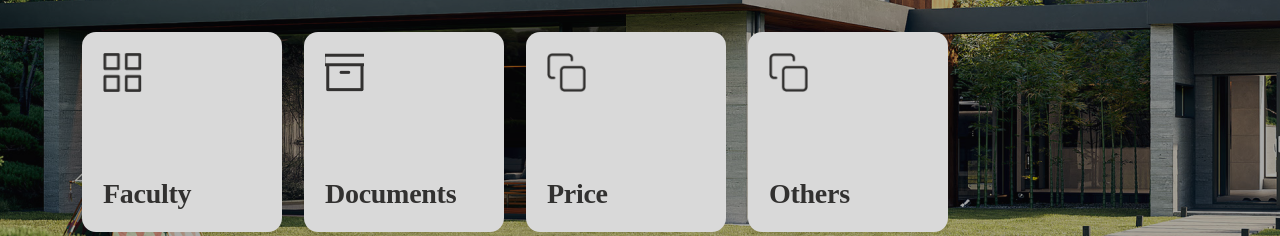
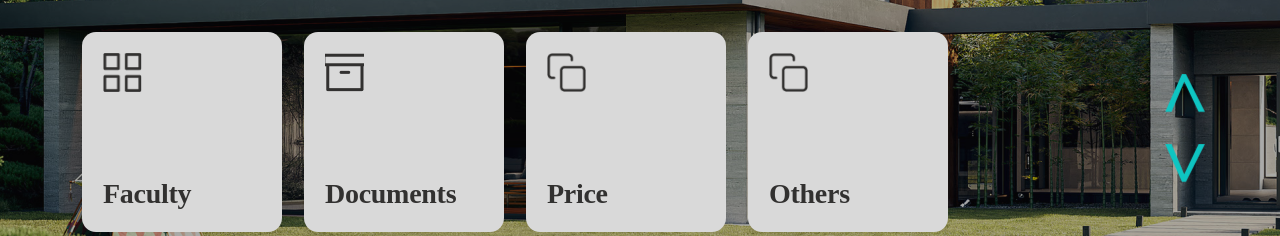
Before and after one commit to Iskender-crypto/front-end-studyInOsh, a Vue app: page /univer in a window 1280 px wide. Shown: the part 507-743 px from the top of the page. Built offline with nearby package versions, Linux system fonts and the light colour scheme; a web font is replaced by a local one.

Commit message:
Bayel added scroll top-bottom

```diff
--- a/src/pages/univer.vue
+++ b/src/pages/univer.vue
@@ -1,6 +1,6 @@
 <template>
   <link rel="stylesheet" href="../assets/font/Gilroy/stylesheet.css" />
-  <div class="scroll__snap">
+
   <header class="header">
     <div class="container">
       <Nav></Nav>
@@ -28,19 +28,11 @@
             <p class="bg__block__title">Documents</p>
           </div>
           <div class="bg__block">
-              <img
-                src="../assets/img/price.png"
-                alt=""
-                class="bg__block__img"
-              />
+            <img src="../assets/img/price.png" alt="" class="bg__block__img" />
             <p class="bg__block__title">Price</p>
           </div>
           <div class="bg__block">
-              <img
-                src="../assets/img/others.png"
-                alt=""
-                class="bg__block__img"
-              />
+            <img src="../assets/img/others.png" alt="" class="bg__block__img" />
             <p class="bg__block__title">Others</p>
           </div>
         </div>
@@ -260,8 +252,8 @@
               <div>
                 <h3 class="others__title">Nutrition</h3>
                 <p class="others__description">
-                    Christian Bale (born 1974) is an English actor. Known for
-                    his versatility and recurring physical
+                  Christian Bale (born 1974) is an English actor. Known for his
+                  versatility and recurring physical
                 </p>
               </div>
               <div class="others__block__and__link">
@@ -279,8 +271,8 @@
               <div>
                 <h3 class="others__title">Residence</h3>
                 <p class="others__description">
-                    Christian Bale (born 1974) is an English actor. Known for
-                    his versatility and recurring physical
+                  Christian Bale (born 1974) is an English actor. Known for his
+                  versatility and recurring physical
                 </p>
               </div>
               <div class="others__block__and__link">
@@ -299,8 +291,8 @@
               <div>
                 <h3 class="others__title">Air tickets</h3>
                 <p class="others__description">
-                    Christian Bale (born 1974) is an English actor. Known for
-                    his versatility and recurring physical
+                  Christian Bale (born 1974) is an English actor. Known for his
+                  versatility and recurring physical
                 </p>
               </div>
               <div class="others__block__and__link">
@@ -316,10 +308,62 @@
         </div>
       </div>
     </section>
-    </div>
+
+    <div class="scrollTop"><div @click="scrollTop">&lt;</div></div>
+    <div class="scrollBottom"><div @click="scrollBottom">&gt;</div></div>
   </div>
 </template>
 <style scoped src="../assets/css/univer.css"></style>
+<style scoped>
+html {
+  scroll-behavior: smooth;
+}
+
+.scrollTop {
+  position: fixed;
+  bottom: 0px;
+  right: 70px;
+  bottom: 140px;
+  font-size: 80px;
+  cursor: pointer;
+  color: rgb(14, 197, 194);
+  transition: 3s;
+  transform: rotate(90deg);
+}
+.scrollBottom {
+  position: fixed;
+  bottom: 0px;
+  right: 70px;
+  bottom: 70px;
+  font-size: 80px;
+  cursor: pointer;
+  color: rgb(14, 197, 194);
+  transition: 3s;
+  transform: rotate(90deg);
+}
+.scrollTop:hover {
+  color: chartreuse;
+  transition: 0.2s;
+}
+.scrollBottom:hover {
+  color: chartreuse;
+  transition: 0.2s;
+}
+</style>
 <script setup lang="ts">
 import Nav from "../layouts/component/nav.vue";
+
+const scrollTop = async () => {
+  onclick = () => {
+    window.scrollTo(pageXOffset, 0);
+  };
+};
+const scrollBottom = async () => {
+  onclick = () => {
+    window.scrollTo({
+      top: 9999999,
+      behavior: "smooth",
+    });
+  };
+};
 </script>
```
Lines whose indentation alone changed are shown as unchanged.
